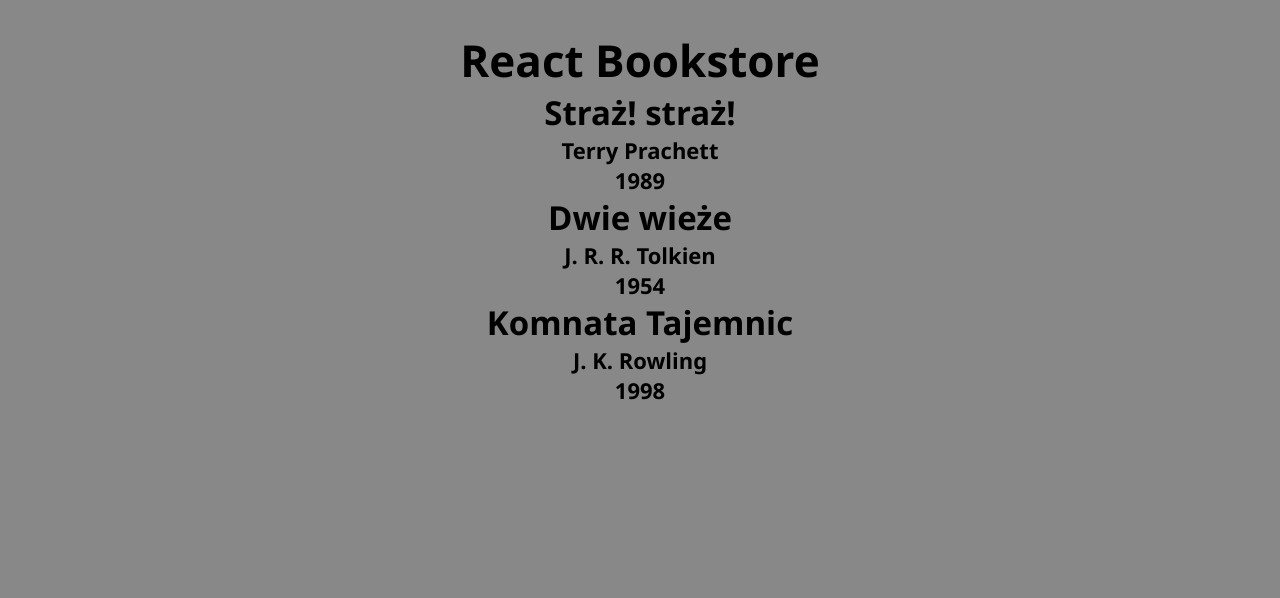
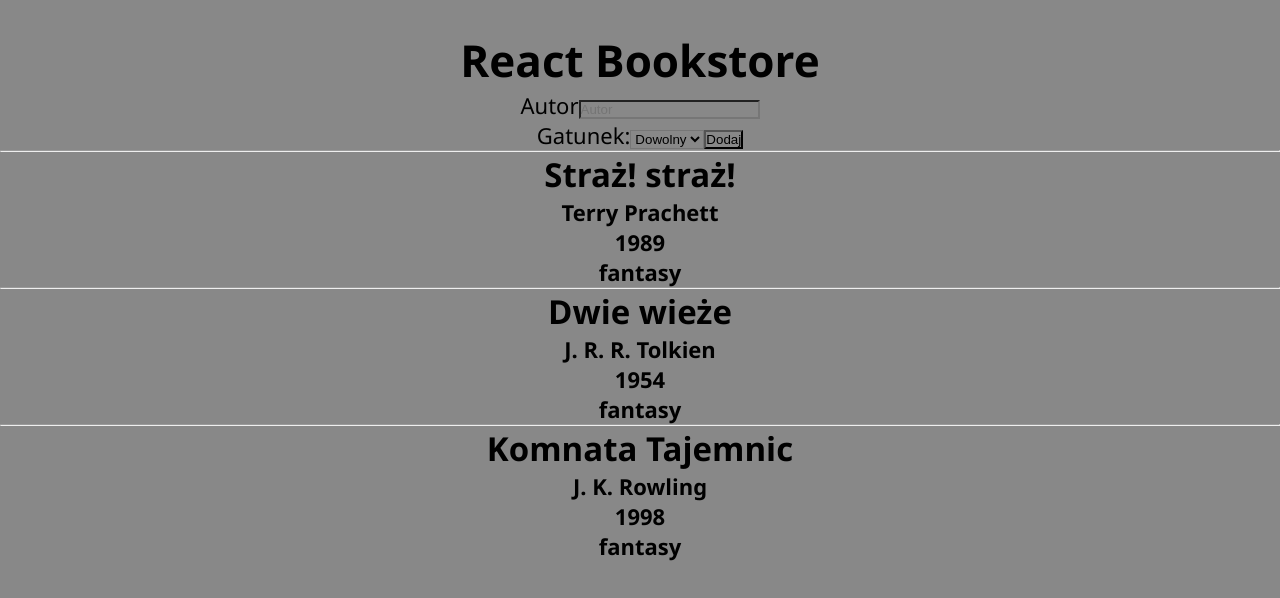
Before and after one commit to BlackH3art/Bookstore-project, a React (Vite) app: page / in a window 1280 px wide. Shown: the top 598 px of the page. Built offline with nearby package versions, Linux system fonts and the light colour scheme.

Commit message:
New component, new props, inputs and select

```diff
--- /dev/null
+++ b/src/Add.js
@@ -0,0 +1,43 @@
+import React, { useState } from 'react';
+
+export const Add = () => {
+
+  const [author, setAuthor] = useState("")
+  const [genre, setGenre] = useState("")
+
+
+  const genres = ["fantasy", "horror", "kryminał"]
+
+  return (
+    <div>
+      <form>
+        <label htmlFor="author">
+          Autor
+          <input
+            id="author"
+            value={author}
+            placeholder="Autor"
+            onChange={e => setAuthor(e.target.value)}
+          />
+        </label>
+        <br/>
+        <label htmlFor="genre">
+          Gatunek:
+          <select
+            id="genre"
+            value={genre}
+            onChange={e => setGenre(e.target.value)}
+            onBlur={e => setGenre(e.target.value)}>
+              <option>Dowolny</option>
+              {
+                genres.map( genre => {
+                  return <option key={genres}value={genre}>{genre}</option>
+                })
+              }
+          </select>
+        </label>
+        <button> Dodaj </button>
+      </form>
+    </div>
+  )
+}
--- a/src/App.js
+++ b/src/App.js
@@ -2,34 +2,20 @@ import React from "react";
 import ReactDOM from "react-dom";
 
 import { Book } from './Book'
+import { Add } from './Add'
 
 const App = () => {
-  return React.createElement(
-    "div",
-    {
-      id: "created by react",
-    },
-    [
-      React.createElement("h1", {}, "React Bookstore"),
-      React.createElement(Book, {
-        title: "Straż! straż!",
-        author: "Terry Prachett",
-        date: "1989",
-      }),
-      React.createElement(Book, {
-        title: "Dwie wieże",
-        author: "J. R. R. Tolkien",
-        date: "1954",
-      }),
-      React.createElement(Book, {
-        title: "Komnata Tajemnic",
-        author: "J. K. Rowling",
-        date: "1998",
-      }),
-    ]
-  );
+  return (
+    <div id="created-by-react">
+      <h1>React Bookstore</h1>
+      <Add />
+      <Book title="Straż! straż!" author="Terry Prachett" date="1989" genre="fantasy"/>
+      <Book title="Dwie wieże" author="J. R. R. Tolkien" date="1954" genre="fantasy"/>
+      <Book title="Komnata Tajemnic" author="J. K. Rowling" date="1998" genre="fantasy"/>
+    </div>
+  )
 };
 
 
 
-ReactDOM.render(React.createElement(App), document.getElementById("root"));
+ReactDOM.render(<App />, document.getElementById("root"));
--- a/src/Book.js
+++ b/src/Book.js
@@ -1,12 +1,14 @@
 import React from 'react';
 
-export const Book = ({ title, author, date }) => {
+export const Book = ({ title, author, date, genre }) => {
 
   return (
     <div>
+      <hr/>
       <h2>{title}</h2>
       <h4>{author}</h4>
       <h4>{date}</h4>
+      <h4>{genre}</h4>
     </div>
   )
 };
```
